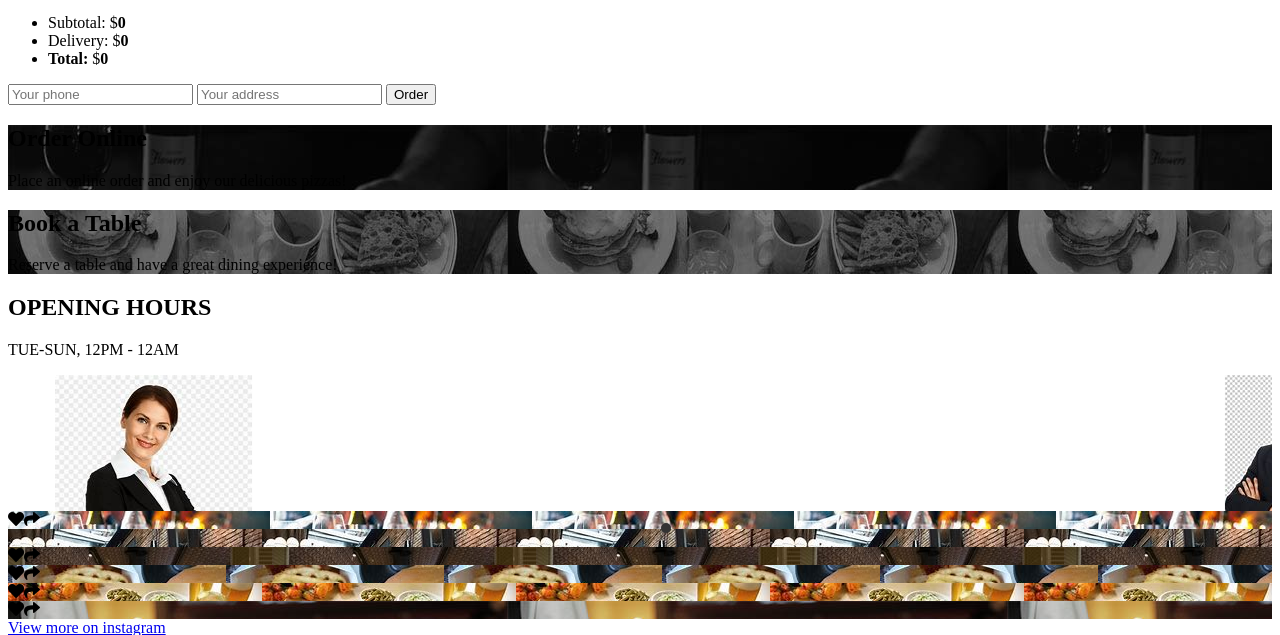
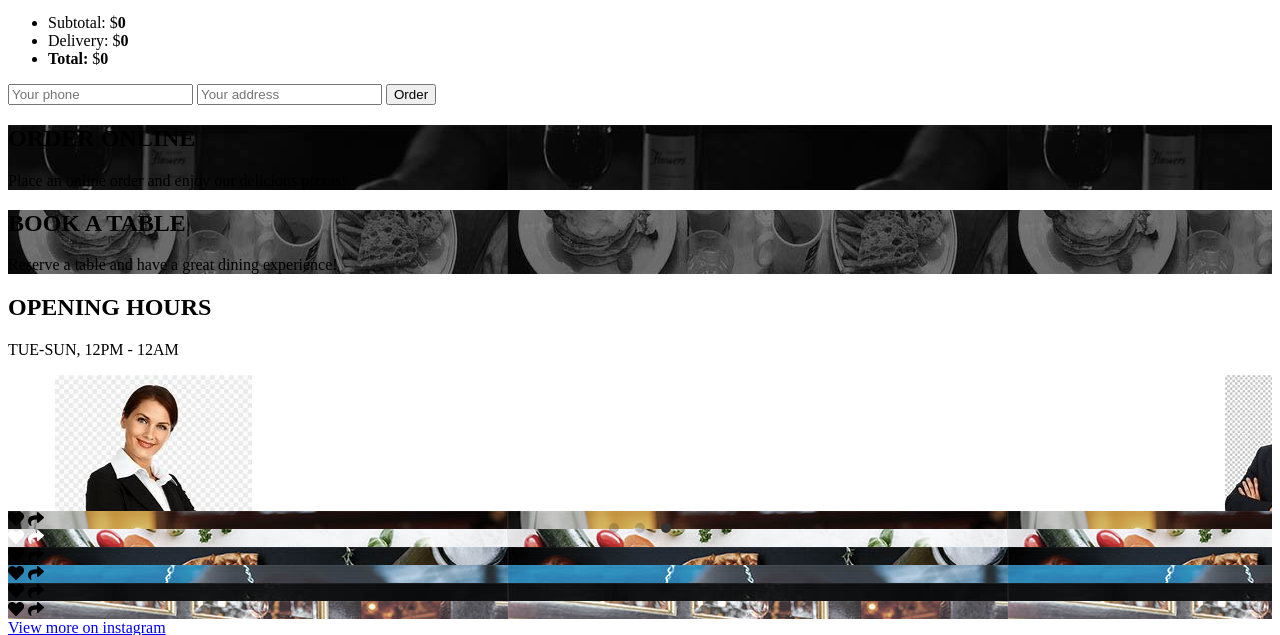
Before and after one commit to KacperKosicki/project-pizzeria1, a website with bundled scripts: page src/index.html in a window 1280 px wide. Both pictures are taken after a click on the element 640 px from the left and 703 px from the top of the page. Shown: the part 165-800 px from the top of the page. Built offline with nearby package versions, Linux system fonts and the light colour scheme; files whose address does not match are found by name.

Commit message:
Change the color of the link under the gallery. Organizing SCSS and Home.js classes. Code optimization.

```diff
--- a/src/index.html
+++ b/src/index.html
@@ -108,7 +108,12 @@
     <div class="gallery-container">
       <div class="gallery">
         {{#each galleryItems}}
-        <div class="gallery-item" style="background-image: url('{{this}}')"></div>
+        <div class="gallery-item" style="background-image: url('{{this}}')">
+          <div class="icon-container">
+            <i class="fas fa-heart icon"></i>
+            <i class="fas fa-share icon"></i>
+          </div>
+        </div>
         {{/each}}
         <div class="view-more">
           <a href="#" class="view-more-link">View more on instagram</a>
--- a/src/js/components/Home.js
+++ b/src/js/components/Home.js
@@ -12,14 +12,14 @@ class Home {
       boxes: [
         {
           class: 'order-box',
-          title: 'Order Online',
+          title: 'ORDER ONLINE',
           description: 'Place an online order and enjoy our delicious pizzas!',
           backgroundImage: 'images/home/pizza-1.jpg',
           showOrderOnlineLabel: true
         },
         {
           class: 'booking-box',
-          title: 'Book a Table',
+          title: 'BOOK A TABLE',
           description: 'Reserve a table and have a great dining experience!',
           backgroundImage: 'images/home/pizza-2.jpg'
         },
@@ -27,7 +27,6 @@ class Home {
           class: 'opening-box',
           title: 'OPENING HOURS',
           description: 'TUE-SUN, 12PM - 12AM',
-          backgroundImage: '-'
         }
       ],
       carouselItems: [
@@ -54,12 +53,12 @@ class Home {
         },
       ],
       galleryItems: [
-        'images/home/restaurant1.jpg',
-        'images/home/restaurant2.jpg',
-        'images/home/restaurant3.jpg',
-        'images/home/restaurant4.jpg',
-        'images/home/restaurant5.jpg',
         'images/home/pizza-4.jpg',
+        'images/home/pizza-5.jpg',
+        'images/home/pizza-6.jpg',
+        'images/home/pizza-7.jpg',
+        'images/home/pizza-8.jpg',
+        'images/home/pizza-9.jpg',
       ],
     };
 
@@ -102,24 +101,29 @@ class Home {
     const galleryItems = this.container.querySelectorAll('.gallery-item');
 
     galleryItems.forEach((item) => {
-      const iconContainer = document.createElement('div');
-      iconContainer.classList.add('icon-container');
-      item.appendChild(iconContainer);
-
-      const icon1 = document.createElement('i');
-      icon1.classList.add('fas', 'fa-heart', 'icon');
-      iconContainer.appendChild(icon1);
-
-      const icon2 = document.createElement('i');
-      icon2.classList.add('fas', 'fa-share', 'icon');
-      iconContainer.appendChild(icon2);
+      item.addEventListener('click', () => {
+        this.changeIconColor(item);
+      });
 
       item.addEventListener('mouseenter', () => {
-        item.classList.add('animate');
+        this.showIcons(item);
       });
 
       item.addEventListener('mouseleave', () => {
-        item.classList.remove('animate');
+        this.hideIcons(item);
+      });
+
+      const iconContainer = item.querySelector('.icon-container');
+      const icons = iconContainer.querySelectorAll('.icon');
+
+      icons.forEach((icon) => {
+        icon.addEventListener('mouseenter', () => {
+          this.changeIconColorOnHover(icon);
+        });
+
+        icon.addEventListener('mouseleave', () => {
+          this.resetIconColor(icon);
+        });
       });
     });
   }
@@ -139,28 +143,45 @@ class Home {
       item.addEventListener('mouseleave', () => {
         this.hideIcons(item);
       });
+
+      const iconContainer = item.querySelector('.icon-container');
+      const icons = iconContainer.querySelectorAll('.icon');
+
+      icons.forEach((icon) => {
+        icon.addEventListener('mouseenter', () => {
+          this.changeIconColorOnHover(icon);
+        });
+
+        icon.addEventListener('mouseleave', () => {
+          this.resetIconColor(icon);
+        });
+      });
     });
   }
 
-  changeIconColor(item) {
-    const icons = item.querySelectorAll('.icon');
+  showIcons(item) {
+    const iconContainer = item.querySelector('.icon-container');
+    const icons = iconContainer.querySelectorAll('.icon');
     icons.forEach((icon) => {
-      icon.style.color = '#ff0000'; // Kolor czerwony
+      icon.style.color = '#ffffff';
     });
   }
 
-  // Funkcja pokazująca ikony na zdjęciu w galerii
-  showIcons(item) {
+  hideIcons(item) {
     const iconContainer = item.querySelector('.icon-container');
-    iconContainer.style.opacity = '1';
+    const icons = iconContainer.querySelectorAll('.icon');
+    icons.forEach((icon) => {
+      icon.style.color = '#ffffff';
+    });
   }
 
-  // Funkcja ukrywająca ikony na zdjęciu w galerii
-  hideIcons(item) {
-    const iconContainer = item.querySelector('.icon-container');
-    iconContainer.style.opacity = '0';
+  changeIconColorOnHover(icon) {
+    icon.style.color = '#ff6b6b';
   }
 
+  resetIconColor(icon) {
+    icon.style.color = '#ffffff';
+  }
 }
 
 export default Home;
```
Also changed, not shown: src/sass/partials/_home.scss (+19 -22 lines).
